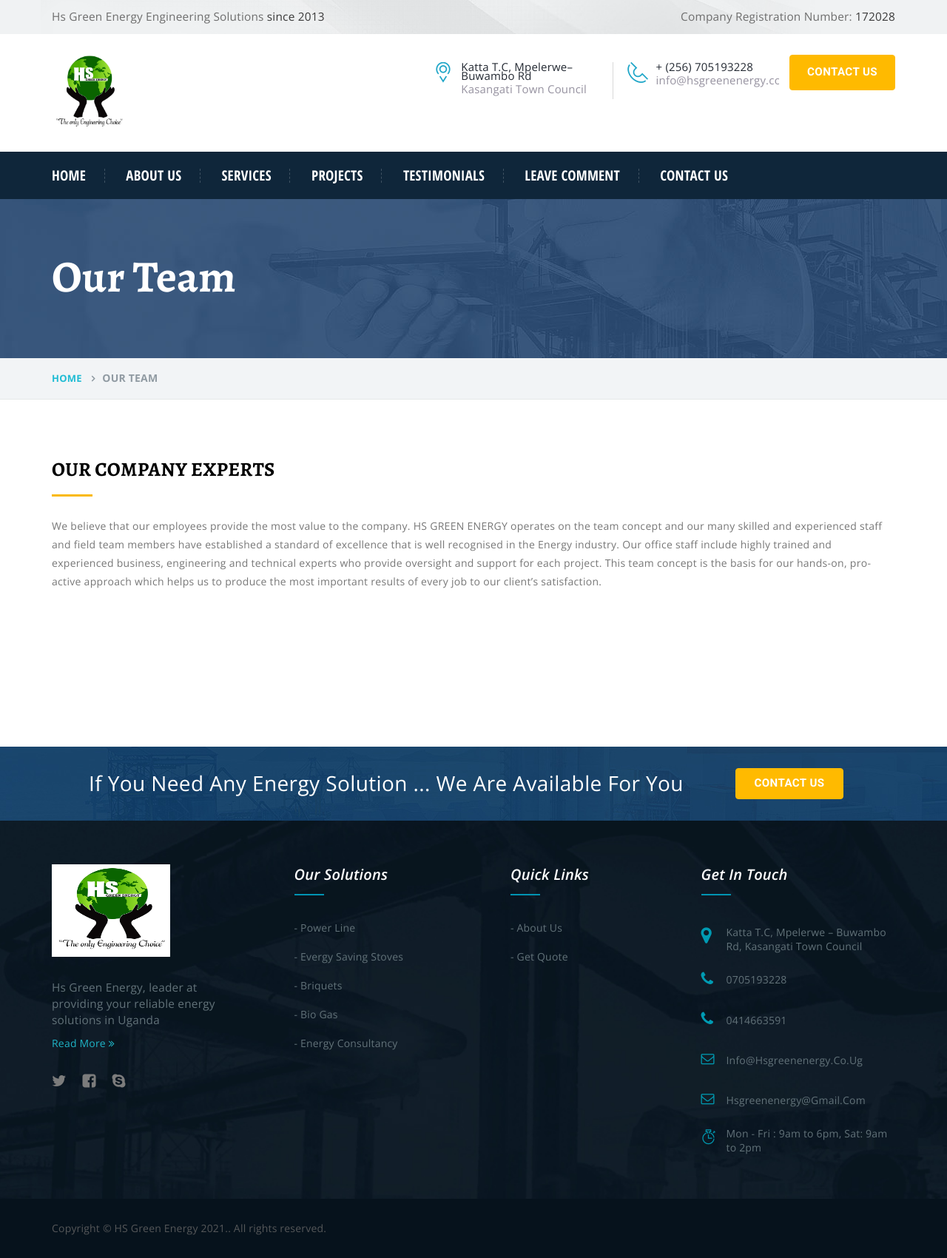
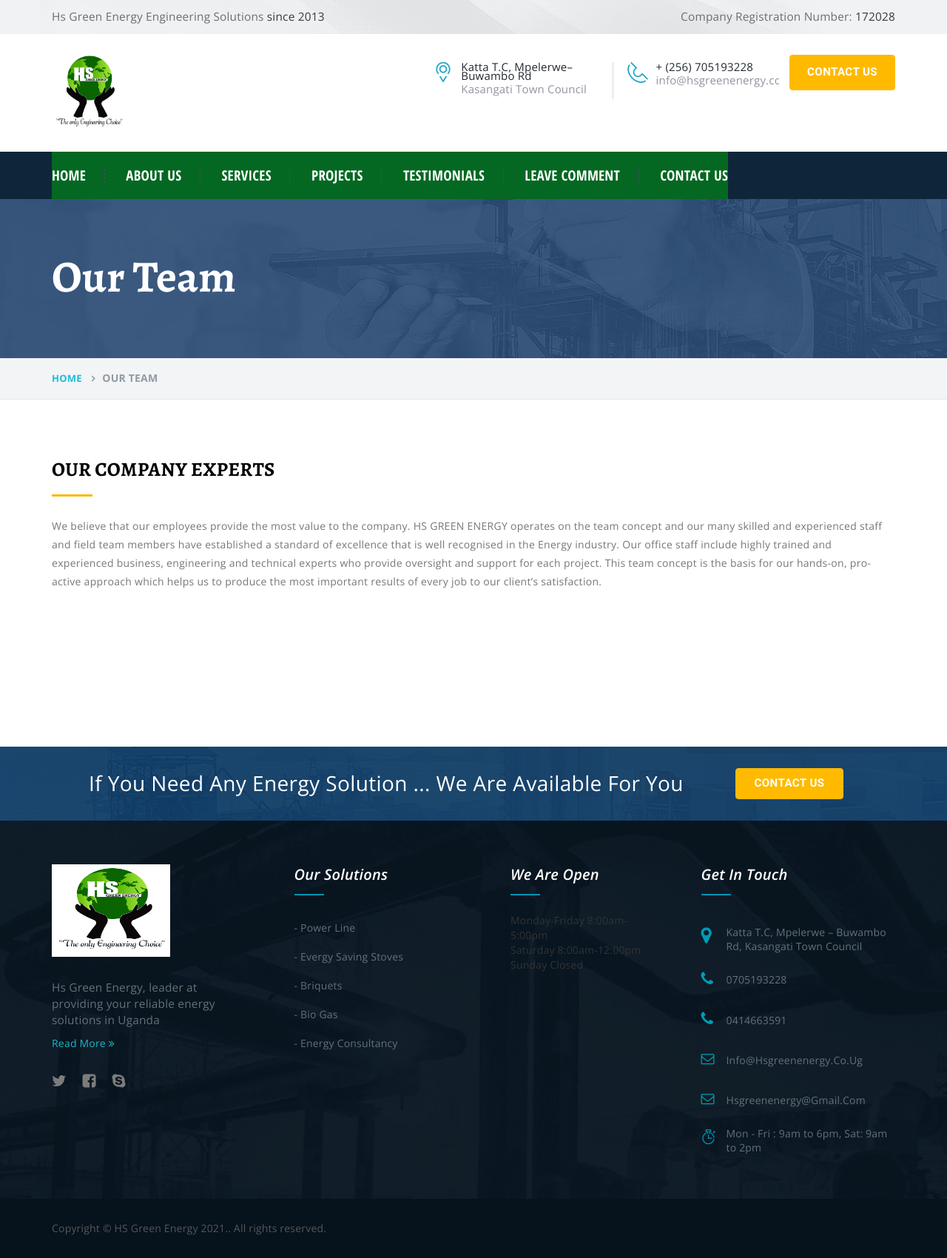
Before and after one commit to birleopold/HSGREENENERGY, a Django app: page /team/ in a window 1280 px wide. Shown: the whole page at 74% size. Run offline with Django 3.2, Linux system fonts and the light colour scheme; some libraries are stand-ins or nearby versions.

Commit message:
leoserver

```diff
--- a/greenenergy/templates/base.html
+++ b/greenenergy/templates/base.html
@@ -78,11 +78,12 @@
             </div>
           </div>
           <div class="widget widget-links col-md-3 col-sm-6">
-            <h4 class="widget_title">Quick Links</h4>
+            <h4 class="widget_title">We are Open</h4>
             <div class="widget-contact-list row m0">
               <ul>
-                <li><a href="{% url 'about' %}">- About Us</a></li>
-                <li><a href="{% url 'about' %}">- Get Quote</a></li>
+                <li>Monday-Friday   8:00am-5:00pm</li>
+                <li>Saturday          8:00am-12:00pm</li>
+                <li>Sunday            Closed</li>
               </ul>
             </div>
           </div>
--- a/greenenergy/templates/navbar.html
+++ b/greenenergy/templates/navbar.html
@@ -1,4 +1,11 @@
 {% load static %}
+
+
+<style>
+  .div-leo {
+      background-color: #056822;
+  }
+</style>
 
 <header id="header">
       <!-- Header Gray Band-->
@@ -29,7 +36,7 @@
                       <div class="media">
                         <div class="blue-color media-left"><a href="#"><i class="icon icon-Phone2"></i></a></div>
                         <div class="media-body">
-                          <p>+ (256) 705193228<br><span><a href="mailto:info@industrial.com">info@hsgreenenergy.com</a></span></p>
+                          <p>+ (256) 705193228<br><span><a href="mailto:info@hsgreenenergy.com">info@hsgreenenergy.com</a></span></p>
                         </div>
                       </div>
                     </li>
@@ -60,7 +67,7 @@
                   <div class="nav-t-header">
                     <button><i class="fa fa-bars"></i></button>
                   </div>
-                  <div class="nav-t-footer">
+                  <div class="nav-t-footer div-leo">
                     <ul class="nav">
                       <li class="has-t-submenu"><a href="{% url 'home' %}">Home</a>
                       </li>
```
Also changed, not shown: greenenergy/templates/home/index.html (+39 -0 lines), greenenergy/static/images/The-new-upgraded-Gulu-substation22.jpg (deleted), greenenergy/static/images/slider/04.jpg (added), greenenergy/static/images/slider/05.jpg (added), greenenergy/static/images/slider/06.jpg (added), greenenergy/static/images/slider/07.jpg (added), greenenergy/static/images/slider/homepage/1.jpg (deleted), greenenergy/static/images/slider/homepage/2.jpg (deleted), greenenergy/static/images/slider/homepage/5.jpg (deleted), greenenergy/static/images/slider/homepage2/1.jpg (deleted), greenenergy/static/images/slider/homepage2/2.jpg (deleted), greenenergy/static/images/slider/homepage2/3.jpg (deleted), greenenergy/static/images/slider/homepage4/4-1.jpg (deleted), greenenergy/static/images/slider/homepage4/4-2.jpg (deleted), 1 more files.
